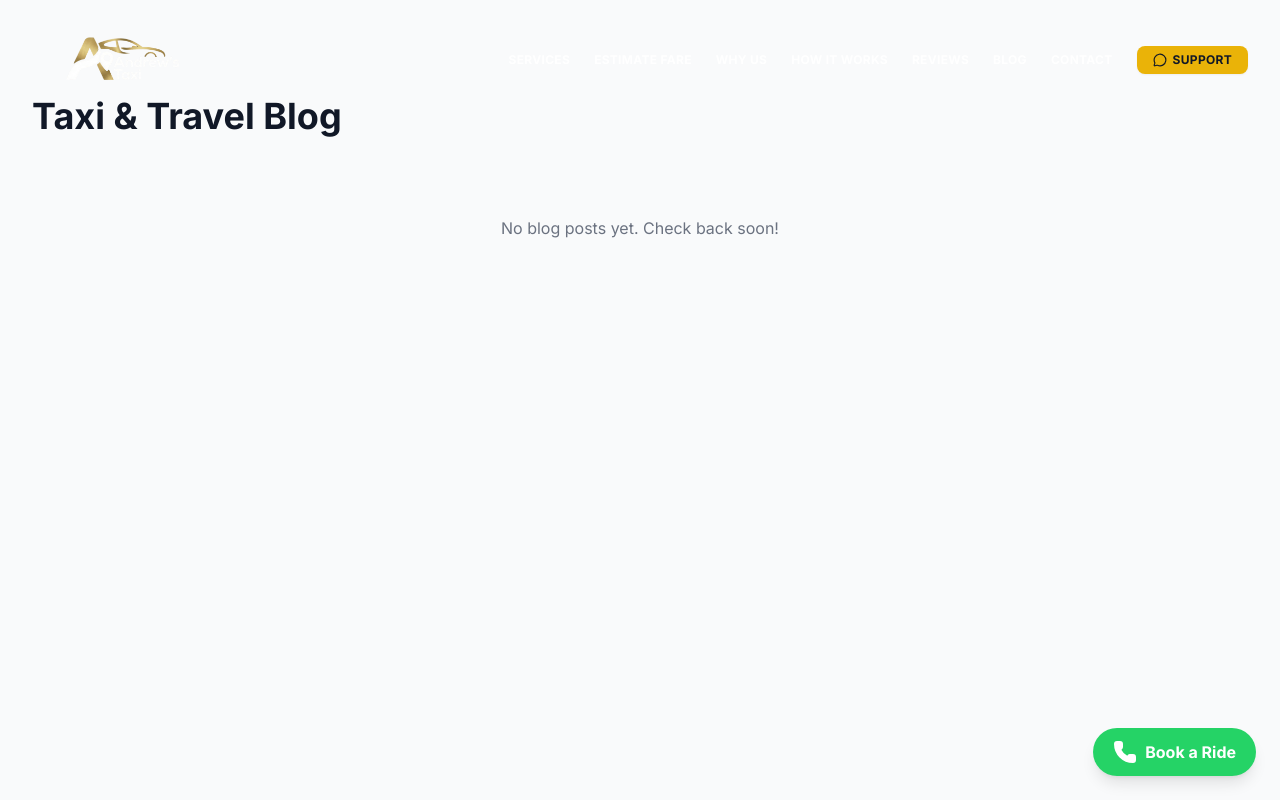
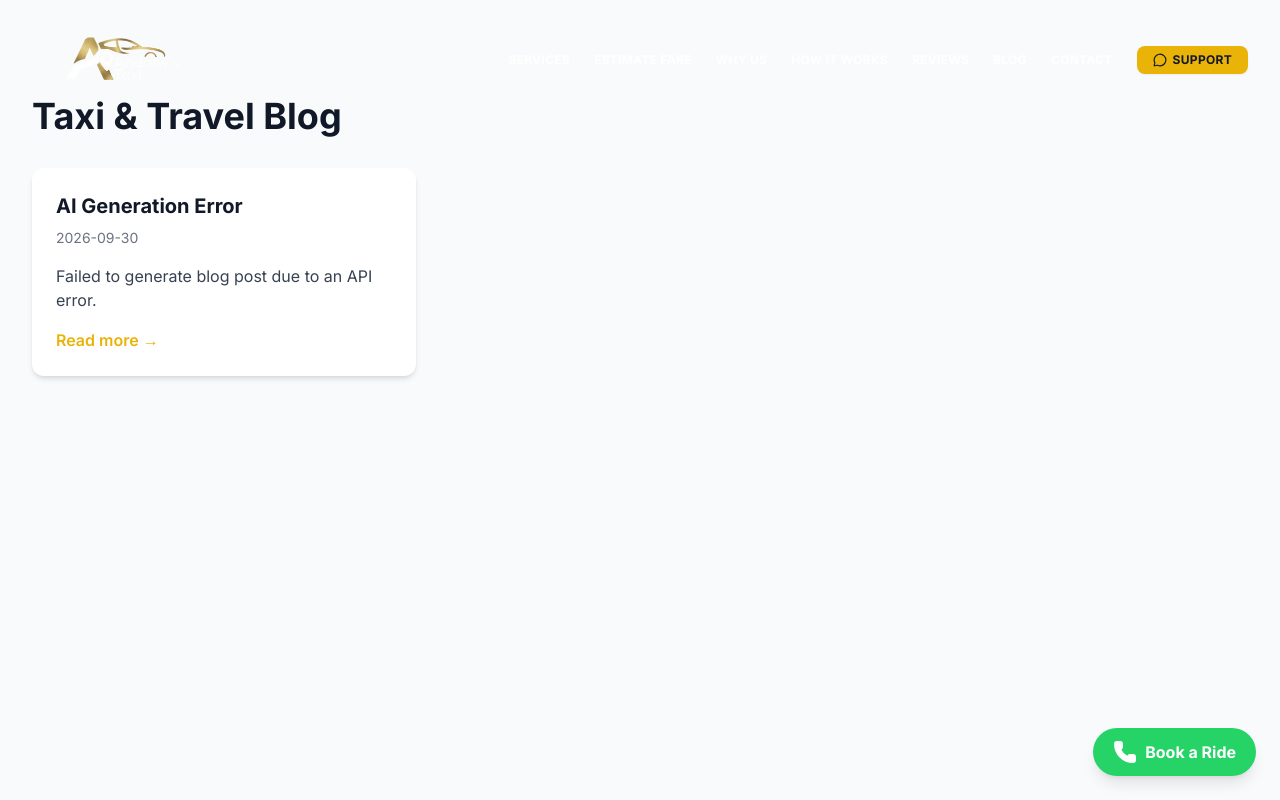
Before and after one commit to andrewabouzeid2025-lab/andrewstaxi, a React (Vite) app: page /blog in a window 1280 px wide. Shown: the top 800 px of the page. Built offline with nearby package versions, Linux system fonts and the light colour scheme.

Commit message:
fix: blog path and anthropic model

```diff
--- a/components/BlogList.tsx
+++ b/components/BlogList.tsx
@@ -2,7 +2,7 @@ import React from 'react';
 import { Link } from 'react-router-dom';
 
 // Fetch all markdown files from the blog directory
-const postsRaw = import.meta.glob('../../blog/*.md', { query: '?raw', import: 'default', eager: true }) as Record<string, string>;
+const postsRaw = import.meta.glob('../blog/*.md', { query: '?raw', import: 'default', eager: true }) as Record<string, string>;
 
 export const posts = Object.entries(postsRaw).map(([path, content]) => {
   const slug = path.split('/').pop()?.replace('.md', '');
--- a/scripts/generate-blog.js
+++ b/scripts/generate-blog.js
@@ -20,7 +20,7 @@ const CONSTANTS_FILE = path.join(process.cwd(), 'constants.ts');
 
 const SITE_URL = 'https://andrewstaxi.com';
 
-const MODEL = process.env.ANTHROPIC_MODEL || 'claude-3-5-haiku-20241022';
+const MODEL = process.env.ANTHROPIC_MODEL || 'claude-3-5-sonnet-20241022';
 const DRAFT_MODE = String(process.env.DRAFT_MODE).toLowerCase() === 'true';
 
 const MAX_SEARCHES = 6;
```
